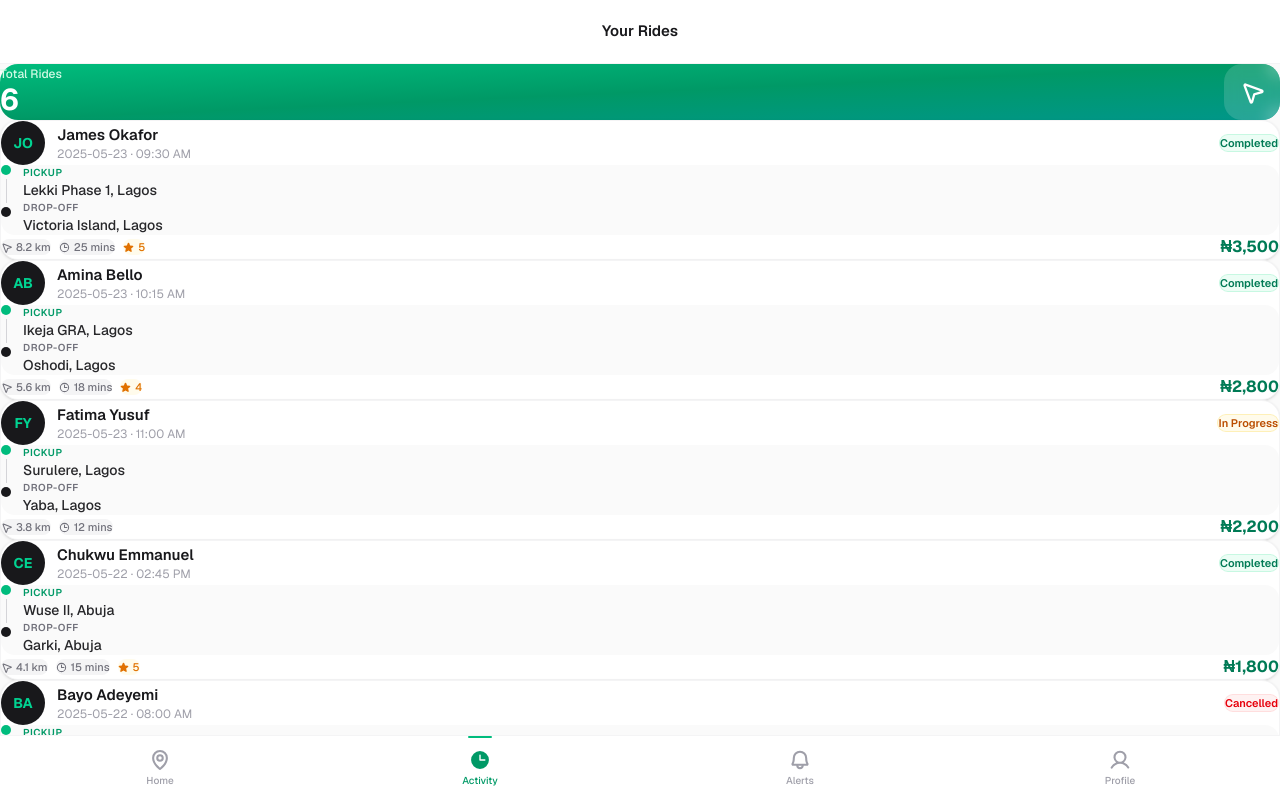
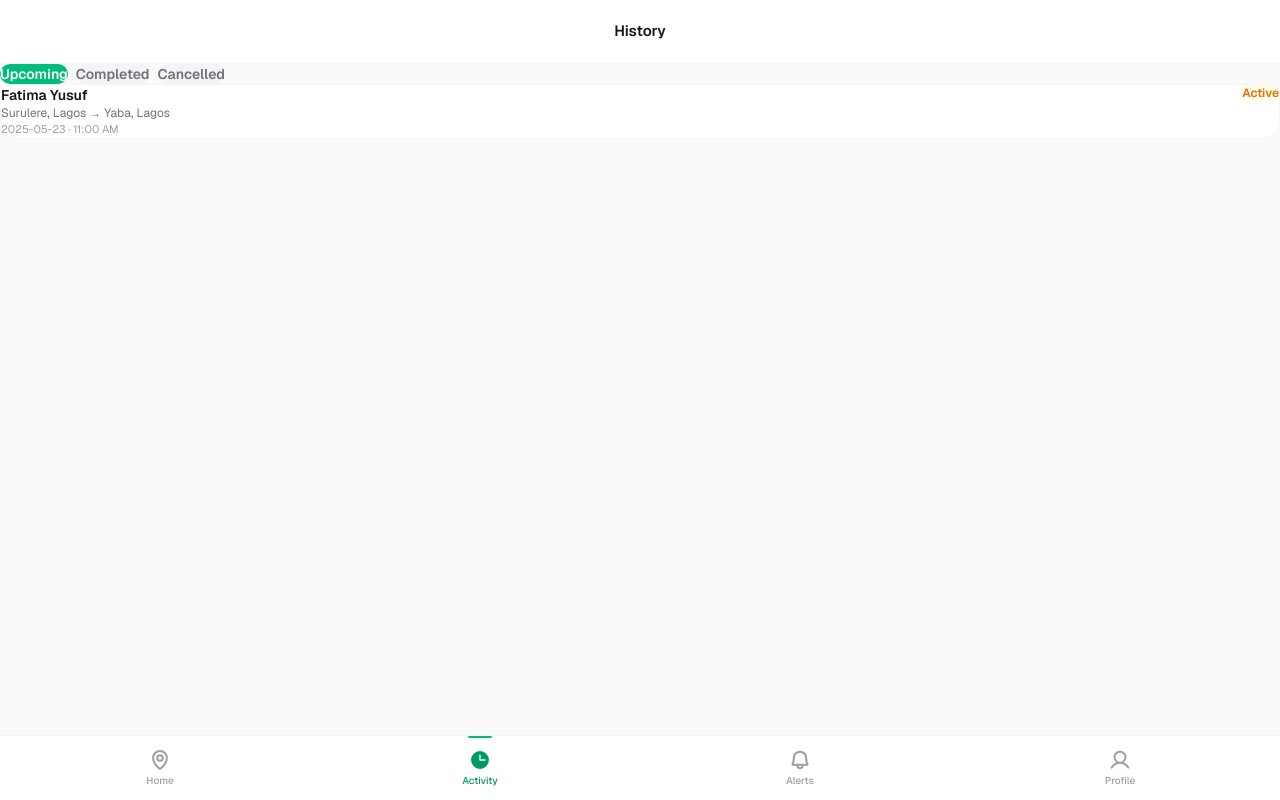
Before and after one commit to Muhd-Yusuf/taxi-hoo, a Next.js app: page /passenger/history in a window 1280 px wide. Built offline with nearby package versions, Linux system fonts and the light colour scheme.

Commit message:
restyle history, profile, rate pages to match Figma
- History: add Upcoming/Completed/Cancelled tab filtering, simplified card layout
- Profile: centered avatar, editable display fields, green logout button
- Rate: add tip amounts section, rating label, simplified submit

```diff
--- a/src/app/passenger/history/page.tsx
+++ b/src/app/passenger/history/page.tsx
@@ -1,48 +1,68 @@
 "use client";
 
+import { useState } from "react";
 import { motion } from "framer-motion";
 import AppHeader from "@/components/AppHeader";
-import {
-  PiStarFill,
-  PiNavigationArrowBold,
-  PiClockBold,
-} from "react-icons/pi";
 import { mockRides } from "@/lib/mock-data";
 
-const statusStyles: Record<string, { label: string; badge: string }> = {
-  completed: { label: "Completed", badge: "bg-emerald-50 text-emerald-700 border border-emerald-200/50" },
-  in_progress: { label: "In Progress", badge: "bg-amber-50 text-amber-700 border border-amber-200/50" },
-  cancelled: { label: "Cancelled", badge: "bg-red-50 text-red-600 border border-red-200/50" },
+type TabKey = "upcoming" | "completed" | "cancelled";
+
+const tabs: { key: TabKey; label: string }[] = [
+  { key: "upcoming", label: "Upcoming" },
+  { key: "completed", label: "Completed" },
+  { key: "cancelled", label: "Cancelled" },
+];
+
+const statusToTab: Record<string, TabKey> = {
+  in_progress: "upcoming",
+  completed: "completed",
+  cancelled: "cancelled",
+};
+
+const statusLabel: Record<TabKey, { text: string; classes: string }> = {
+  upcoming: { text: "Active", classes: "text-amber-600 bg-amber-50" },
+  completed: { text: "Done", classes: "text-emerald-600 bg-emerald-50" },
+  cancelled: { text: "Cancelled", classes: "text-red-600 bg-red-50" },
 };
 
 export default function HistoryPage() {
+  const [activeTab, setActiveTab] = useState<TabKey>("upcoming");
+
+  const filteredRides = mockRides.filter(
+    (ride) => statusToTab[ride.status] === activeTab
+  );
+
   return (
     <div className="flex flex-col min-h-full bg-zinc-50">
-      <AppHeader title="Your Rides" />
+      <AppHeader title="History" />
 
-      {/* Stats banner */}
-      <div className="px-5 pt-5">
-        <div className="rounded-2xl bg-gradient-to-br from-emerald-500 via-emerald-600 to-teal-600 p-5">
-          <div className="flex items-center justify-between">
-            <div>
-              <p className="text-emerald-100 text-xs font-medium">Total Rides</p>
-              <p className="text-white text-3xl font-bold mt-1">{mockRides.length}</p>
-            </div>
-            <div className="w-14 h-14 rounded-2xl bg-white/15 backdrop-blur-sm flex items-center justify-center">
-              <PiNavigationArrowBold size={24} className="text-white" />
-            </div>
-          </div>
-        </div>
+      {/* Tab bar */}
+      <div className="flex gap-2 px-5 pt-4">
+        {tabs.map((tab) => (
+          <button
+            key={tab.key}
+            onClick={() => setActiveTab(tab.key)}
+            className={`px-5 py-2 rounded-full text-sm font-semibold transition-all ${
+              activeTab === tab.key
+                ? "bg-emerald-500 text-white"
+                : "bg-zinc-100 text-zinc-500"
+            }`}
+          >
+            {tab.label}
+          </button>
+        ))}
       </div>
 
       {/* Ride cards */}
-      <div className="flex-1 px-5 pt-5 pb-6 space-y-4">
-        {mockRides.map((ride, index) => {
-          const status = statusStyles[ride.status];
-          const initials = ride.driver
-            .split(" ")
-            .map((n) => n[0])
-            .join("");
+      <div className="flex-1 px-5 pt-5 pb-6 space-y-3">
+        {filteredRides.length === 0 ? (
+          <div className="flex-1 flex items-center justify-center pt-20">
+            <p className="text-zinc-400 text-sm">No rides found</p>
+          </div>
+        ) : (
+          filteredRides.map((ride, index) => {
+            const tab = statusToTab[ride.status];
+            const label = statusLabel[tab];
 
             return (
               <motion.div
@@ -50,76 +70,33 @@ export default function HistoryPage() {
                 initial={{ opacity: 0, y: 15 }}
                 animate={{ opacity: 1, y: 0 }}
                 transition={{ delay: index * 0.06 }}
-              className="bg-white rounded-2xl border border-zinc-100 shadow-sm overflow-hidden"
+                className="bg-white rounded-2xl border border-zinc-100 p-4"
               >
-              <div className="p-5">
-                {/* Driver + status */}
-                <div className="flex items-center justify-between mb-4">
-                  <div className="flex items-center gap-3">
-                    <div className="w-11 h-11 rounded-full bg-zinc-900 text-emerald-400 text-sm font-bold flex items-center justify-center flex-shrink-0">
-                      {initials}
-                    </div>
-                    <div>
-                      <p className="text-[15px] font-semibold text-zinc-900">
+                <div className="flex items-start justify-between">
+                  {/* Left side */}
+                  <div className="flex-1 min-w-0">
+                    <p className="text-sm font-semibold text-zinc-900">
                       {ride.driver}
                     </p>
-                      <p className="text-xs text-zinc-400 mt-0.5">
+                    <p className="text-xs text-zinc-500 mt-1 truncate">
+                      {ride.pickup} &rarr; {ride.destination}
+                    </p>
+                    <p className="text-[11px] text-zinc-400 mt-1">
                       {ride.date} &middot; {ride.time}
                     </p>
                   </div>
-                  </div>
-                  <span className={`text-[11px] font-semibold px-2.5 py-1 rounded-full ${status.badge}`}>
-                    {status.label}
+
+                  {/* Right side — status label */}
+                  <span
+                    className={`text-xs font-semibold px-3 py-1 rounded-full flex-shrink-0 ml-3 ${label.classes}`}
+                  >
+                    {label.text}
                   </span>
-                </div>
-
-                {/* Route */}
-                <div className="bg-zinc-50 rounded-xl p-4 mb-4">
-                  <div className="flex items-start gap-3">
-                    <div className="flex flex-col items-center gap-1 pt-0.5">
-                      <div className="w-2.5 h-2.5 rounded-full bg-emerald-500" />
-                      <div className="w-px h-6 bg-zinc-300" />
-                      <div className="w-2.5 h-2.5 rounded-sm bg-zinc-900" />
-                    </div>
-                    <div className="flex-1 space-y-3 min-w-0">
-                      <div>
-                        <p className="text-[10px] text-emerald-600 font-semibold uppercase tracking-wider">Pickup</p>
-                        <p className="text-sm text-zinc-800 font-medium mt-0.5 truncate">{ride.pickup}</p>
-                      </div>
-                      <div>
-                        <p className="text-[10px] text-zinc-500 font-semibold uppercase tracking-wider">Drop-off</p>
-                        <p className="text-sm text-zinc-800 font-medium mt-0.5 truncate">{ride.destination}</p>
-                      </div>
-                    </div>
-                  </div>
-                </div>
-
-                {/* Bottom: fare + details */}
-                <div className="flex items-center justify-between">
-                  <div className="flex items-center gap-2">
-                    <span className="flex items-center gap-1 text-[11px] text-zinc-500 bg-zinc-100 px-2.5 py-1 rounded-full font-medium">
-                      <PiNavigationArrowBold size={11} />
-                      {ride.distance}
-                    </span>
-                    <span className="flex items-center gap-1 text-[11px] text-zinc-500 bg-zinc-100 px-2.5 py-1 rounded-full font-medium">
-                      <PiClockBold size={11} />
-                      {ride.duration}
-                    </span>
-                    {ride.rating && (
-                      <span className="flex items-center gap-1 text-[11px] text-amber-600 bg-amber-50 px-2.5 py-1 rounded-full font-medium">
-                        <PiStarFill size={11} />
-                        {ride.rating}
-                      </span>
-                    )}
-                  </div>
-                  <span className="text-base font-bold text-emerald-700">
-                    {"\u20A6"}{ride.fare.toLocaleString()}
-                  </span>
-                </div>
                 </div>
               </motion.div>
             );
-        })}
+          })
+        )}
       </div>
     </div>
   );
--- a/src/app/passenger/rate/page.tsx
+++ b/src/app/passenger/rate/page.tsx
@@ -5,50 +5,26 @@ import { motion, AnimatePresence } from "framer-motion";
 import AppHeader from "@/components/AppHeader";
 import { PiStarFill, PiCheckCircleFill } from "react-icons/pi";
 
-const tags = [
-  { label: "Clean car", color: "emerald" },
-  { label: "Great conversation", color: "blue" },
-  { label: "Smooth driving", color: "purple" },
-  { label: "On time", color: "amber" },
-  { label: "Professional", color: "blue" },
-  { label: "Safe driver", color: "emerald" },
-];
-
-const tagActiveColors: Record<string, string> = {
-  emerald: "bg-emerald-500 text-white shadow-md shadow-emerald-500/25",
-  blue: "bg-blue-500 text-white shadow-md shadow-blue-500/25",
-  purple: "bg-purple-500 text-white shadow-md shadow-purple-500/25",
-  amber: "bg-amber-500 text-white shadow-md shadow-amber-500/25",
+const ratingLabels: Record<number, { text: string; color: string }> = {
+  0: { text: "Tap to rate", color: "text-zinc-400" },
+  1: { text: "Poor", color: "text-emerald-600" },
+  2: { text: "Fair", color: "text-emerald-600" },
+  3: { text: "Good", color: "text-emerald-600" },
+  4: { text: "Very Good", color: "text-emerald-600" },
+  5: { text: "Excellent", color: "text-emerald-600" },
 };
 
-const tagInactiveColors: Record<string, string> = {
-  emerald: "bg-emerald-50 text-emerald-700 border border-emerald-200",
-  blue: "bg-blue-50 text-blue-700 border border-blue-200",
-  purple: "bg-purple-50 text-purple-700 border border-purple-200",
-  amber: "bg-amber-50 text-amber-700 border border-amber-200",
-};
-
-const ratingLabels: Record<number, string> = {
-  0: "Tap to rate",
-  1: "Poor",
-  2: "Fair",
-  3: "Good",
-  4: "Great",
-  5: "Excellent!",
-};
+const tipAmounts = [200, 500, 1000, 2000, 5000];
 
 export default function RatePage() {
   const [rating, setRating] = useState(0);
   const [hoveredStar, setHoveredStar] = useState(0);
-  const [selectedTags, setSelectedTags] = useState<string[]>([]);
   const [comment, setComment] = useState("");
+  const [selectedTip, setSelectedTip] = useState<number | null>(null);
   const [submitted, setSubmitted] = useState(false);
 
-  const toggleTag = (tag: string) => {
-    setSelectedTags((prev) =>
-      prev.includes(tag) ? prev.filter((t) => t !== tag) : [...prev, tag]
-    );
-  };
+  const activeRating = hoveredStar || rating;
+  const label = ratingLabels[activeRating];
 
   return (
     <div className="bg-white min-h-full flex flex-col">
@@ -97,7 +73,7 @@ export default function RatePage() {
               {/* Star rating */}
               <div className="flex items-center justify-center gap-3 mb-2">
                 {[1, 2, 3, 4, 5].map((star) => {
-                  const isActive = star <= (hoveredStar || rating);
+                  const isActive = star <= activeRating;
                   return (
                     <button
                       key={star}
@@ -111,19 +87,17 @@ export default function RatePage() {
                       <PiStarFill
                         size={44}
                         className={`transition-colors ${
-                          isActive
-                            ? "text-amber-400"
-                            : "text-zinc-200"
+                          isActive ? "text-amber-400" : "text-zinc-200"
                         }`}
                       />
                     </button>
                   );
                 })}
               </div>
-              <p className={`text-sm font-medium mb-6 transition-colors ${
-                (hoveredStar || rating) >= 4 ? "text-amber-600" : (hoveredStar || rating) > 0 ? "text-zinc-600" : "text-zinc-400"
-              }`}>
-                {ratingLabels[hoveredStar || rating]}
+
+              {/* Rating label */}
+              <p className={`text-sm font-semibold mb-6 transition-colors ${label.color}`}>
+                {label.text}
               </p>
 
               {/* Celebration dots when 5 stars */}
@@ -151,45 +125,51 @@ export default function RatePage() {
                 </motion.div>
               )}
 
-              {/* Feedback tags */}
+              {/* Comment textarea */}
               {rating > 0 && (
                 <motion.div
                   initial={{ opacity: 0, y: 10 }}
                   animate={{ opacity: 1, y: 0 }}
                   className="w-full mb-5"
                 >
-                  <div className="flex flex-wrap gap-2 justify-center">
-                    {tags.map((tag) => (
-                      <button
-                        key={tag.label}
-                        onClick={() => toggleTag(tag.label)}
-                        className={`px-4 py-2.5 rounded-full text-sm font-medium transition-all active:scale-95 ${
-                          selectedTags.includes(tag.label)
-                            ? tagActiveColors[tag.color]
-                            : tagInactiveColors[tag.color]
-                        }`}
-                      >
-                        {tag.label}
-                      </button>
-                    ))}
-                  </div>
+                  <textarea
+                    value={comment}
+                    onChange={(e) => setComment(e.target.value)}
+                    placeholder="Write your text"
+                    className="w-full border border-zinc-200 rounded-xl p-4 text-sm h-24 resize-none text-zinc-900 placeholder:text-zinc-400 focus:outline-none focus:ring-2 focus:ring-emerald-500/20 focus:border-emerald-300 transition-all"
+                  />
                 </motion.div>
               )}
 
-              {/* Comment */}
+              {/* Tip section */}
               {rating > 0 && (
                 <motion.div
                   initial={{ opacity: 0, y: 10 }}
                   animate={{ opacity: 1, y: 0 }}
-                  transition={{ delay: 0.1 }}
-                  className="w-full mb-4"
+                  transition={{ delay: 0.05 }}
+                  className="w-full mb-5"
                 >
-                  <textarea
-                    value={comment}
-                    onChange={(e) => setComment(e.target.value)}
-                    placeholder="Share your experience (optional)"
-                    className="w-full bg-zinc-50 border border-zinc-200 rounded-2xl p-4 text-sm min-h-[100px] resize-none text-zinc-900 placeholder:text-zinc-400 focus:outline-none focus:ring-2 focus:ring-emerald-500/20 focus:border-emerald-300 transition-all"
-                  />
+                  <p className="text-sm font-semibold text-zinc-900 mb-3">
+                    Give some tips to James Okafor
+                  </p>
+                  <div className="flex flex-wrap gap-2">
+                    {tipAmounts.map((amount) => (
+                      <button
+                        key={amount}
+                        onClick={() =>
+                          setSelectedTip(selectedTip === amount ? null : amount)
+                        }
+                        className={`px-4 py-2 rounded-lg border text-sm font-medium transition-all ${
+                          selectedTip === amount
+                            ? "bg-emerald-500 text-white border-emerald-500"
+                            : "bg-white text-zinc-700 border-zinc-200"
+                        }`}
+                      >
+                        {"\u20A6"}
+                        {amount.toLocaleString()}
+                      </button>
+                    ))}
+                  </div>
                 </motion.div>
               )}
 
@@ -198,11 +178,11 @@ export default function RatePage() {
                 <motion.button
                   initial={{ opacity: 0, y: 10 }}
                   animate={{ opacity: 1, y: 0 }}
-                  transition={{ delay: 0.15 }}
+                  transition={{ delay: 0.1 }}
                   onClick={() => setSubmitted(true)}
-                  className="h-14 bg-gradient-to-r from-emerald-500 to-emerald-600 hover:from-emerald-600 hover:to-emerald-700 text-white rounded-2xl w-full font-semibold mt-4 active:scale-[0.98] transition-all text-[15px] shadow-lg shadow-emerald-500/25"
+                  className="h-14 bg-emerald-500 text-white rounded-2xl w-full font-semibold mt-4 active:scale-[0.98] transition-all text-[15px]"
                 >
-                  Submit rating
+                  Submit
                 </motion.button>
               )}
             </motion.div>
@@ -233,7 +213,7 @@ export default function RatePage() {
                 Your feedback helps us improve
               </p>
               <a href="/passenger/book" className="w-full">
-                <button className="h-14 bg-gradient-to-r from-emerald-500 to-emerald-600 hover:from-emerald-600 hover:to-emerald-700 text-white rounded-2xl w-full font-semibold active:scale-[0.98] transition-all text-[15px] shadow-lg shadow-emerald-500/25">
+                <button className="h-14 bg-emerald-500 text-white rounded-2xl w-full font-semibold active:scale-[0.98] transition-all text-[15px]">
                   Back to Home
                 </button>
               </a>
```
Also changed, not shown: src/app/passenger/profile/page.tsx (+24 -93 lines). Lines whose indentation alone changed are shown as unchanged.
